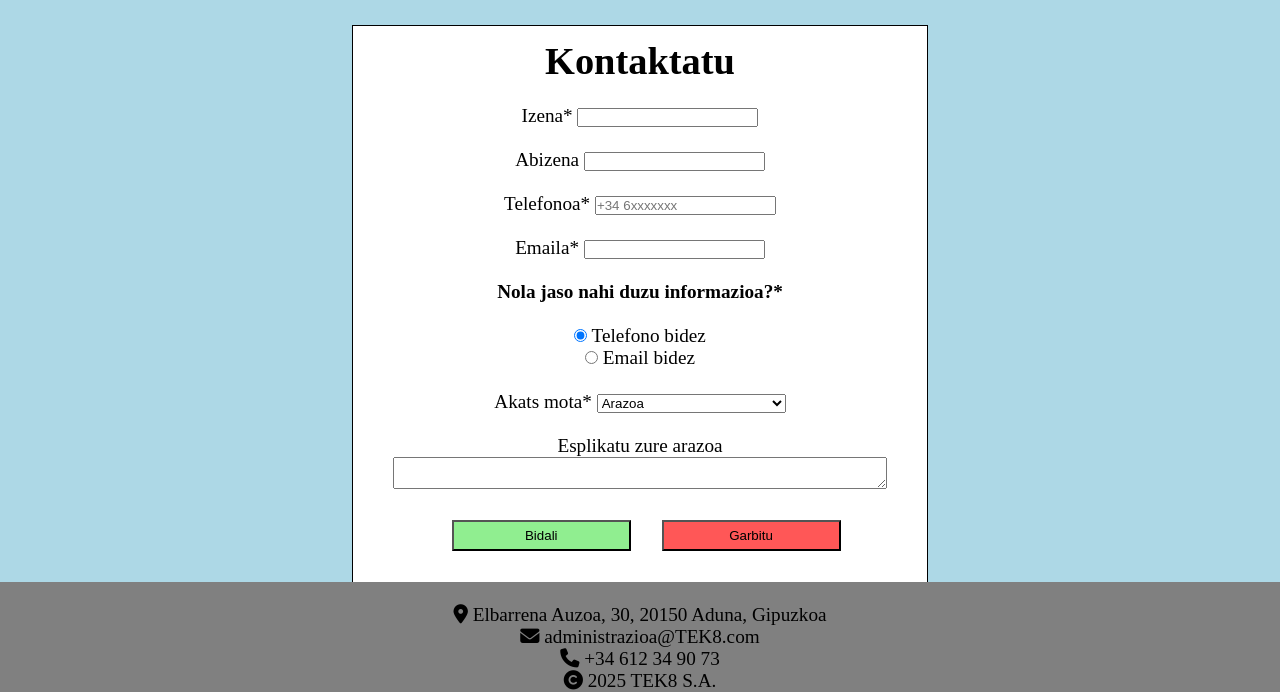
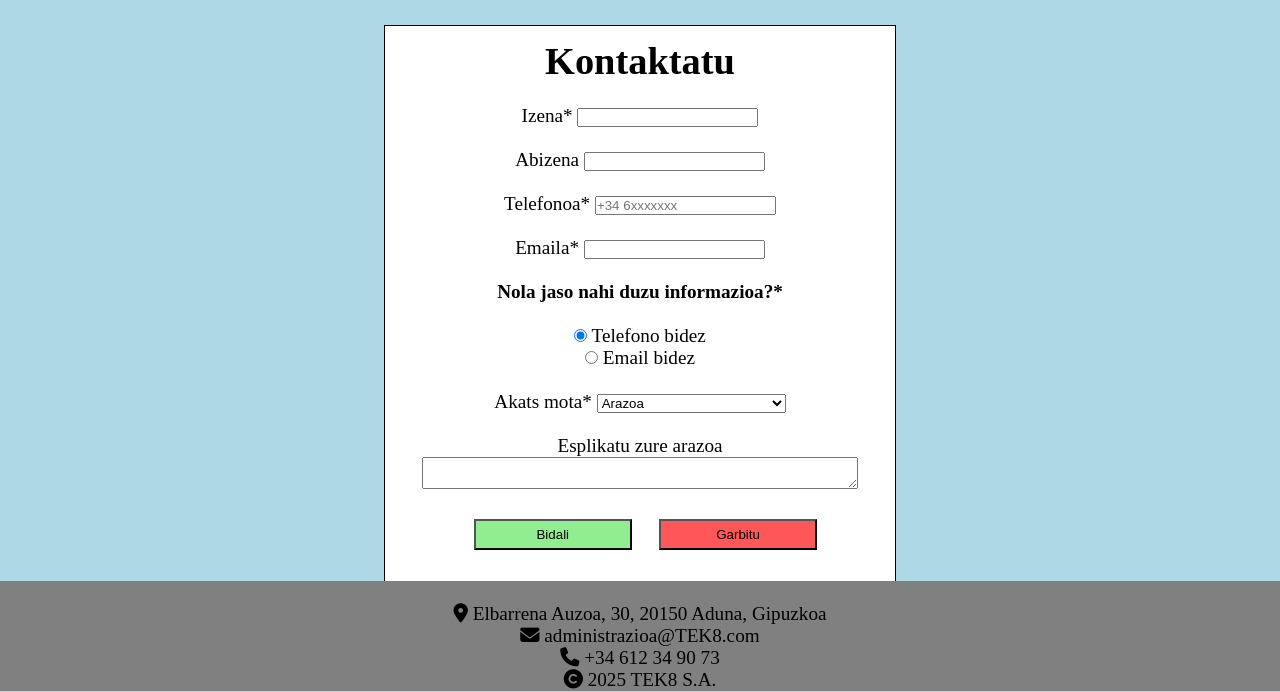
Before and after one commit to iguisado228/2Erronka, a PHP site: page /kontaktua.php in a window 1280 px wide. Shown: the part 323-1015 px from the top of the page. Run offline with PHP 8.4, Linux system fonts and the light colour scheme; some libraries are stand-ins or nearby versions.

Commit message:
kontaktuaren css-a bukatuta

```diff
--- a/WebOrria/Web/css_m.css
+++ b/WebOrria/Web/css_m.css
@@ -261,9 +261,6 @@ a {
         box-shadow: 0px 4px 6px rgba(0, 0, 0, 0.1);
     }
 
-    .nav{
-        display: none;
-    }
 }
 .produktua img {
     width: 100%;
@@ -362,7 +359,7 @@ table, td, tr, th{
 
     .formularioa {
         border: 1px black solid;
-        width: 45%;
+        width: 40%;
         margin: 2% auto;
         background-color: white;
         padding: 1%;
```
